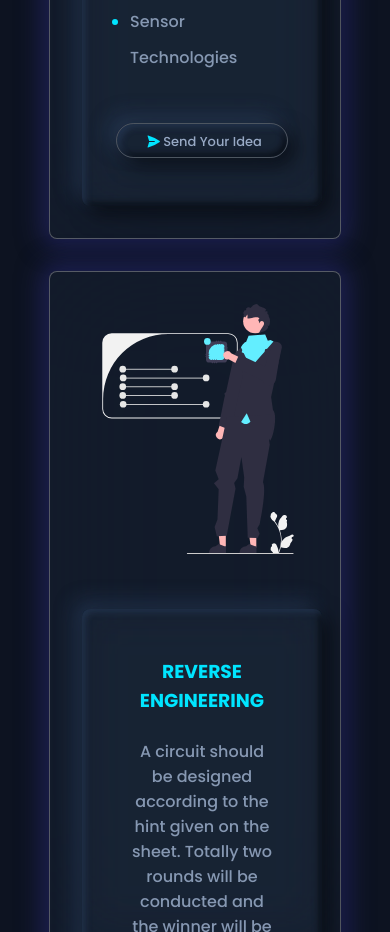
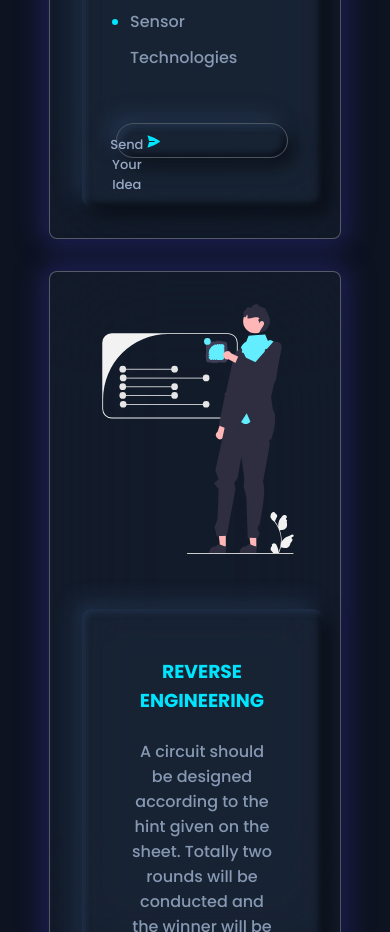
Before and after one commit to codewithmurali/decra, a React (Vite) app: page / in a window 390 px wide. Shown: the part 2940-3872 px from the top of the page. Built offline with nearby package versions, Linux system fonts and the light colour scheme.

Commit message:
Making lots of changes

```diff
--- a/src/Pages/Events/Events.module.css
+++ b/src/Pages/Events/Events.module.css
@@ -177,12 +177,10 @@ li::marker {
   a > p {
     position: absolute;
     font-size: small;
-    top: 0.5rem;
-    right: 15%;
+    padding-inline: 5rem;
+    top: 0.7rem;
   }
   .submit:hover > img {
-    left: 65%;
-    right: 0;
-    transition-timing-function: ease-in-out;
+    left: 1.5rem;
   }
 }
```
